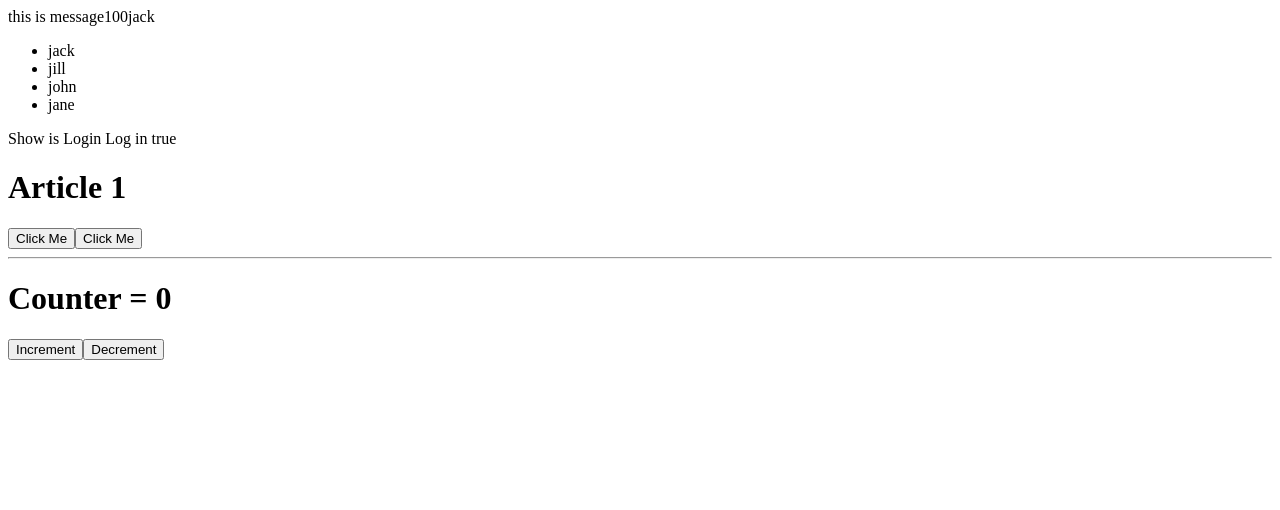
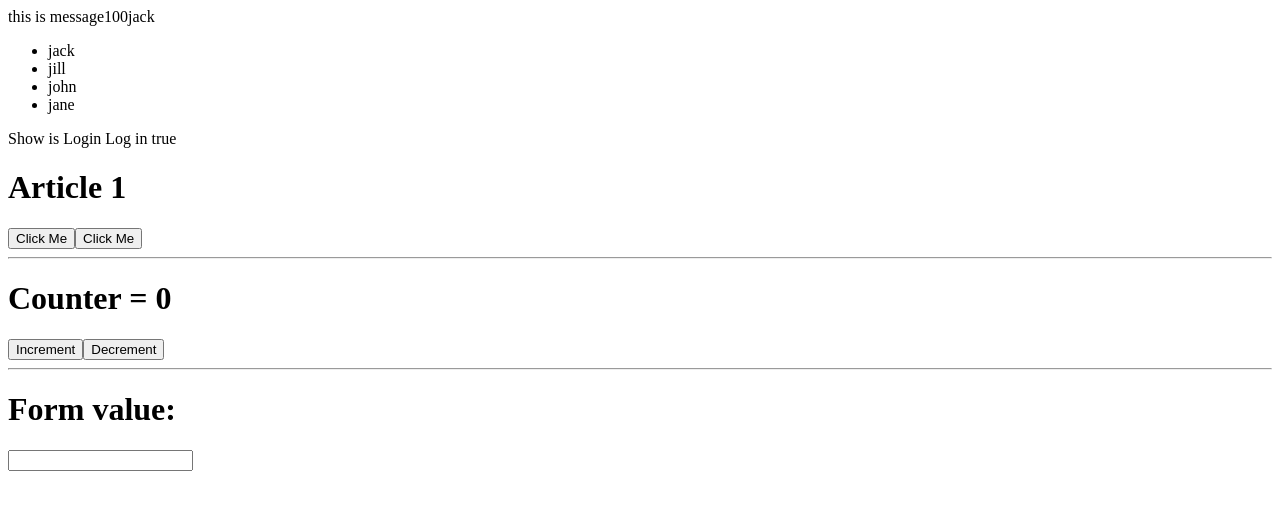
Before and after one commit to YifanXu1999/react-learning, a React (Create React App) app in the folder react-basic/: page / in a window 1280 px wide. Shown: the top 510 px of the page. Built offline with nearby package versions, Linux system fonts and the light colour scheme.

Commit message:
form value change

```diff
--- a/react-basic/src/App.js
+++ b/react-basic/src/App.js
@@ -46,8 +46,8 @@
       console.log('button clicked', e)
   }
 
-    const [counter, setCounter] = useState(0)
-
+  const [counter, setCounter] = useState(0)
+  const [value, setValue] = useState('')
 
   return (
       <div className="App">
@@ -76,7 +76,9 @@
           <h1>  {'Counter = ' + counter}</h1>
           <button onClick={() => setCounter(counter + 1)}> Increment</button>
           <button onClick={() => setCounter(counter - 1)}> Decrement </button>
-
+          <hr/>
+          <h1>{'Form value: ' + value}</h1>
+          <input type="text" onChange={(e)=>setValue(e.target.value)}/>
       </div>
 
   )
```
